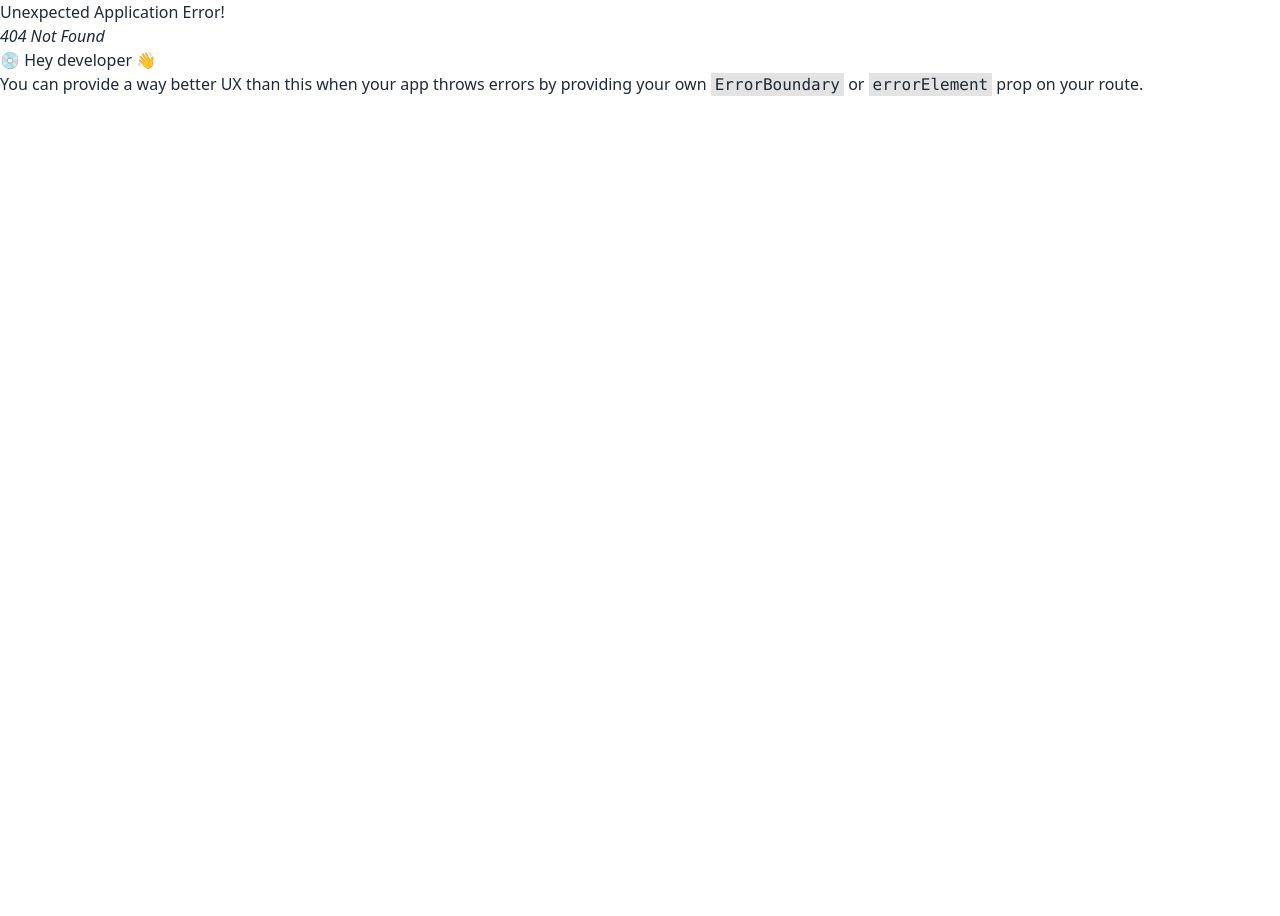
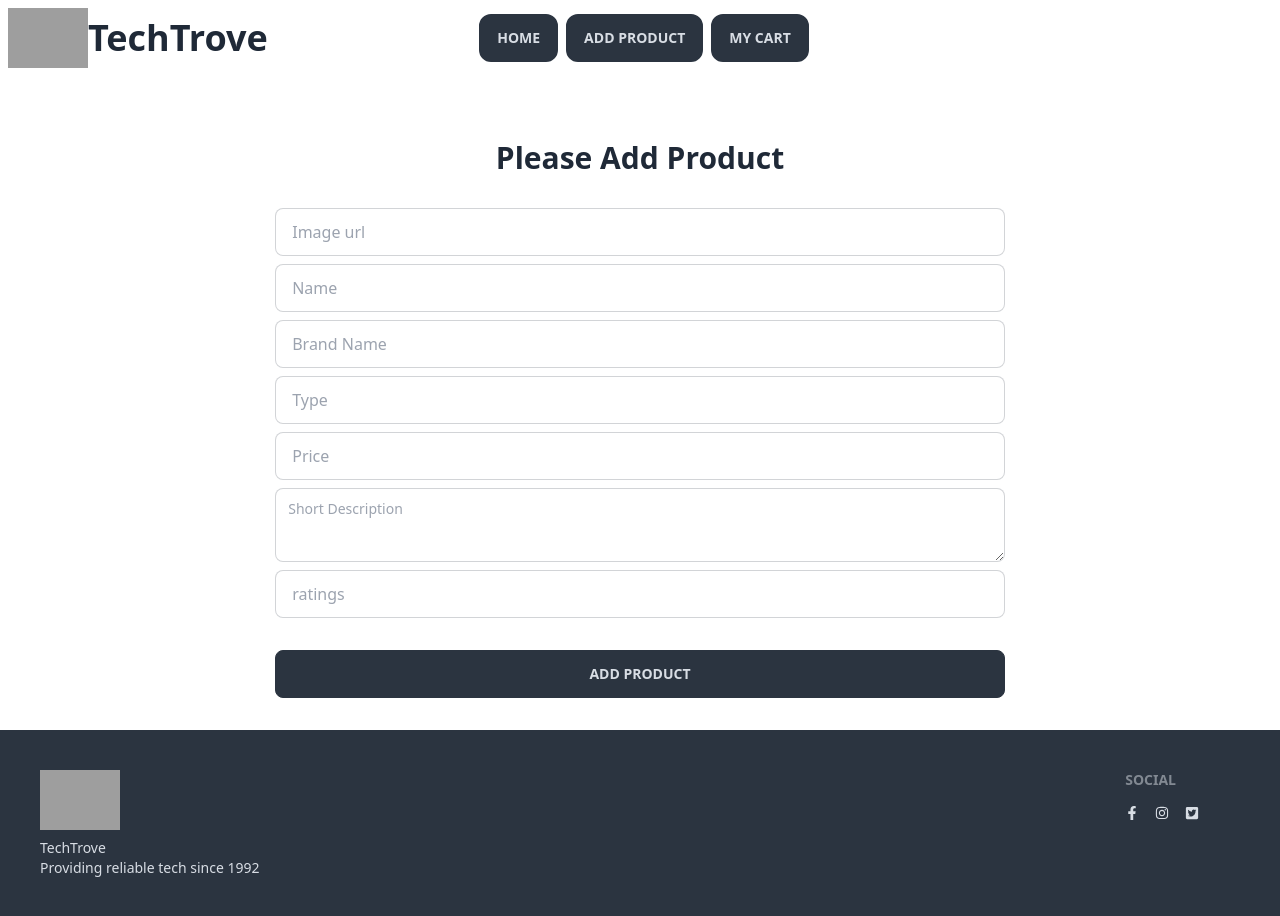
Before and after one commit to dronatoo21/techtrove-treasures-client, a React (Vite) app: page /addtocart in a window 1280 px wide. Before the commit this address had no page. Before the commit the page ends 800 px from the top, so only its background shows below. Built offline with nearby package versions, Linux system fonts and the light colour scheme; grey boxes are pictures that could not be loaded.

Commit message:
worked on addcart section

```diff
--- a/src/Routes/Routes.jsx
+++ b/src/Routes/Routes.jsx
@@ -1,6 +1,7 @@
 import { createBrowserRouter } from "react-router-dom";
 import Root from "../Layout/Root";
 import Home from "../pages/Home/Home";
+import AddCart from "../pages/AddCart/AddCart";
 
 const router = createBrowserRouter([
     {
@@ -11,6 +12,10 @@ const router = createBrowserRouter([
                 path: '/',
                 element: <Home/>,
                 loader: () => fetch('/brands.json')
+            },
+            {
+                path: '/addtocart',
+                element: <AddCart/>
             }
         ]
     }
--- /dev/null
+++ b/src/pages/AddCart/AddCart.jsx
@@ -0,0 +1,38 @@
+const AddCart = () => {
+
+  const handleAddProduct = e => {
+    e.preventDefault();
+    const form = e.target;
+    const imageUrl = form.imgUrl.value;
+    const name = form.name.value;
+    const brandName = form.brandName.value;
+    const type = form.type.value;
+    const price = form.price.value;
+    const shortDes = form.shortDes.value;
+    const ratings = form.ratings.value;
+    const newProduct = {imageUrl, name, brandName, type, price, shortDes, ratings}
+    console.log(newProduct);
+}
+
+    return (
+    <>
+        <h1 className="font-bold text-3xl text-center mt-16">Please Add Product</h1>
+        <form onSubmit={handleAddProduct} className="card-body">
+          <div className="form-control">
+            <input type="text" name="imgUrl" placeholder="Image url" className="input w-3/5 mx-auto input-bordered" required />
+            <input type="text" name="name" placeholder="Name" className="my-2 input w-3/5 mx-auto input-bordered" required />
+            <input type="text" name="brandName" placeholder="Brand Name" className="input  w-3/5 mx-auto input-bordered" required />
+            <input type="text" name="type" placeholder="Type" className="input my-2 w-3/5 mx-auto input-bordered" required />
+            <input type="text" name="price" placeholder="Price" className="input  w-3/5 mx-auto input-bordered" required />
+            <textarea placeholder="Short Description" name="shortDes" className="textarea textarea-bordered textarea-sm w-3/5 mx-auto my-2" required />
+            <input type="text" placeholder="ratings" name="ratings" className="input  w-3/5 mx-auto input-bordered" required />
+        </div>
+          <div className="form-control mt-6">
+            <button type="submit" className="btn btn-neutral w-3/5 mx-auto">Add Product</button>
+          </div>
+        </form>
+        </>
+    );
+};
+
+export default AddCart;
--- a/src/pages/Shared/Nav.jsx
+++ b/src/pages/Shared/Nav.jsx
@@ -4,8 +4,8 @@ const Nav = () => {
 
     const links = <>
     <li className="btn btn-neutral ml-2 border-2 rounded-xl font-semibold"><NavLink to="/">Home</NavLink></li>
-    <li className="btn btn-neutral ml-2 border-2 rounded-xl font-semibold"><NavLink to="#">Contact</NavLink></li>
-    <li className="btn btn-neutral ml-2 border-2 rounded-xl font-semibold"><NavLink to="#">About us</NavLink></li>
+    <li className="btn btn-neutral ml-2 border-2 rounded-xl font-semibold"><NavLink to="/addtocart">Add Product</NavLink></li>
+    <li className="btn btn-neutral ml-2 border-2 rounded-xl font-semibold"><NavLink to="#">My Cart</NavLink></li>
     </>
 
     return (
```
